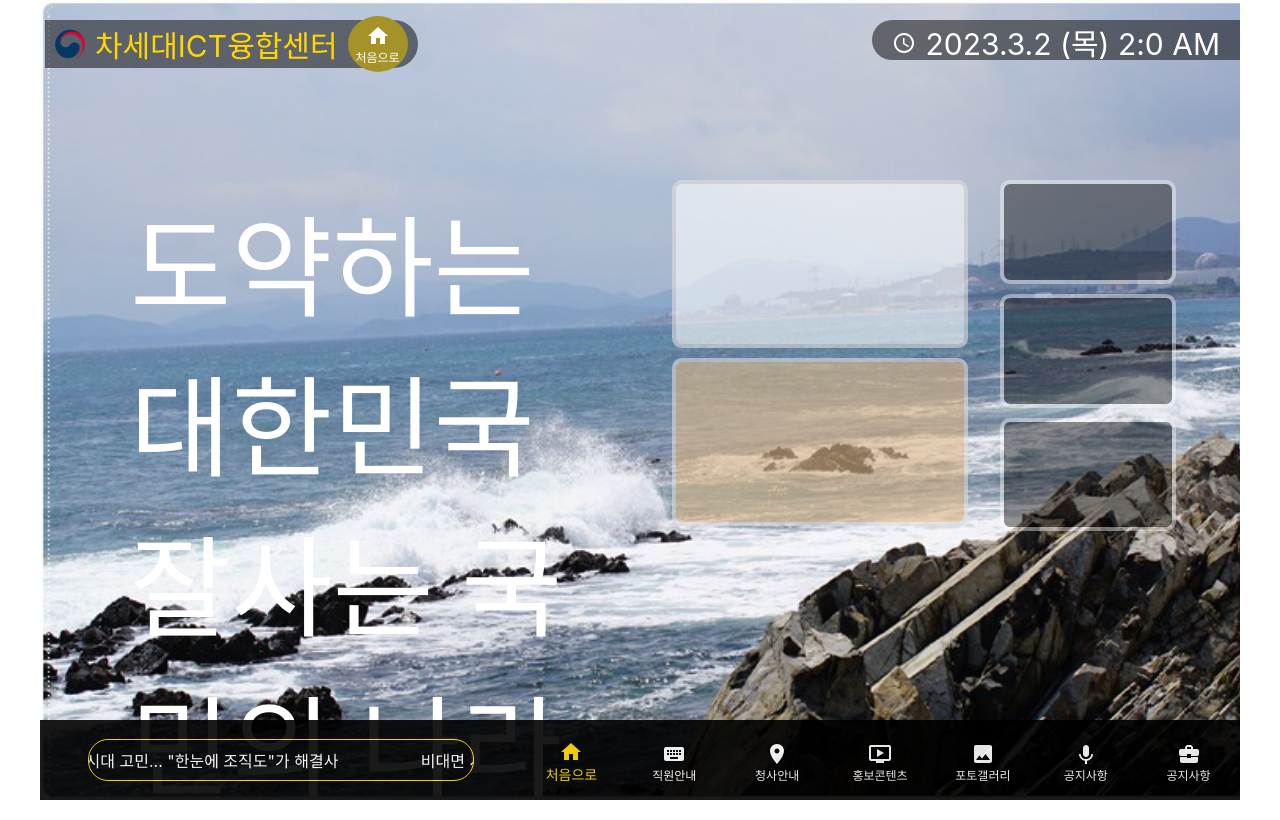
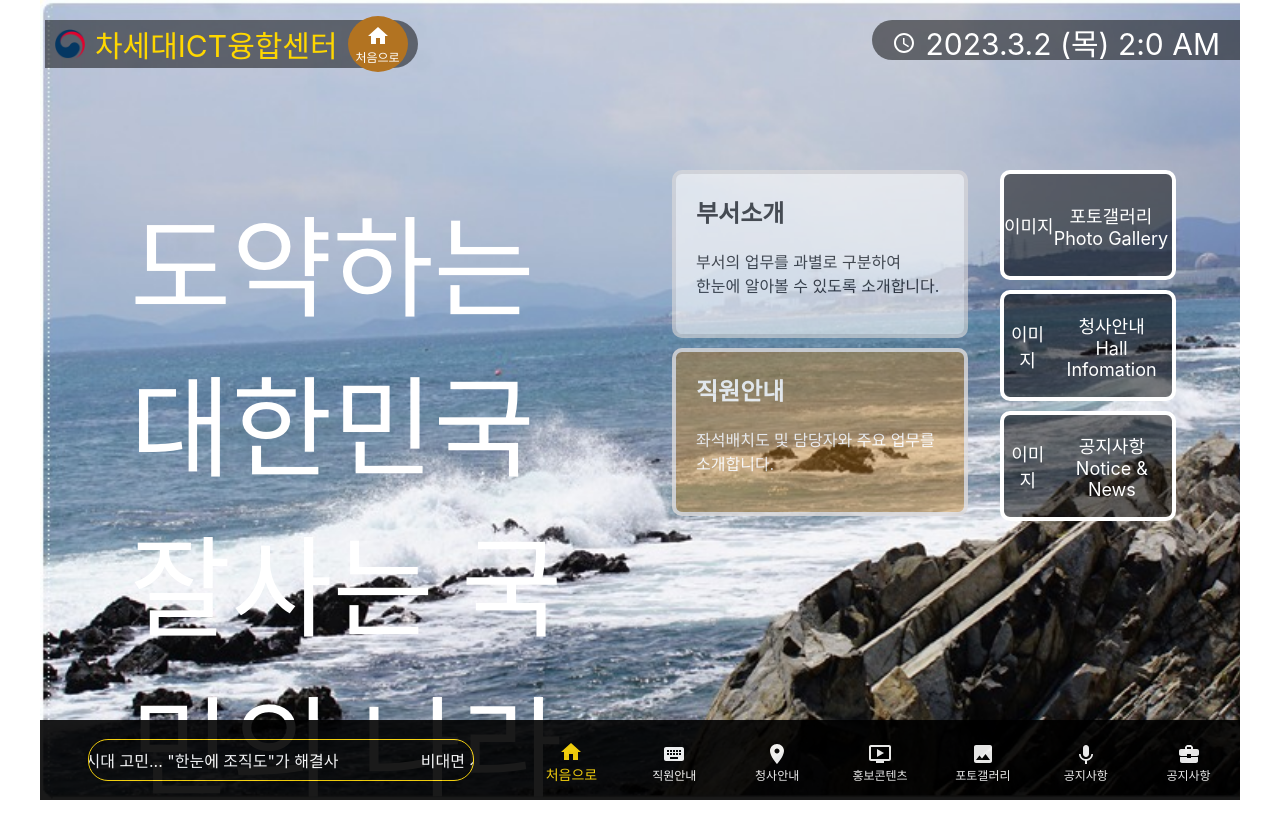
Before and after one commit to ChoiTobin/test, a React (Create React App) app: page / in a window 1280 px wide. Built offline with nearby package versions, Linux system fonts and the light colour scheme; a web font is replaced by a local one.

Commit message:
main put

```diff
--- a/src/components/Layout/Header.js
+++ b/src/components/Layout/Header.js
@@ -43,7 +43,7 @@
                 <BottomNavigation
                   className='circle'
                   showLabels
-                  sx={{ bgcolor: "rgb(165, 147, 40)" }}
+                  sx={{ bgcolor: "rgb(178, 115, 33)" }}
                   >
                 <BottomNavigationAction sx={{color:"white"}} value="처음으로"  label="처음으로" icon={<HomeIcon sx={{color:"white"}} />} />
                 </BottomNavigation>
--- a/src/pages/Home.js
+++ b/src/pages/Home.js
@@ -3,6 +3,7 @@
 import Footer from '../components/Layout/Footer'
 import image from '../image/HOME.png'
 import home from "./home.css";
+import { color, fontSize } from '@mui/system';
 
 function Home() {
   return (
@@ -18,15 +19,51 @@
             <div className='box3' style={{display:"flex"}}>
                 <div className='box4'>
                     <div className='box6'>
-                      <div className='box11'></div>
-                      <div className='box12'></div>
+                      <div className='box8'>
+                        <div className='box8-1'>
+                            <div>
+                              <h2>부서소개</h2>
+                            </div>
+                            <div>
+                              부서의 업무를 과별로 구분하여 <br/> 한눈에 알아볼 수 있도록 소개합니다.
+                            </div>
+                        </div>
+                      </div>
+                      <div className='box9'>
+                        <div className='box9-1'>
+                            <div>
+                              <h2>직원안내</h2>
+                            </div>
+                            <div >
+                              좌석배치도 및 담당자와 주요 업무를<br/> 소개합니다.
+                            </div>
+                          </div>
+                      </div>
                     </div>
                 </div>
                 <div className='box5'>
-                    <div className='box8'>
-                        <div className='box13'></div>
-                        <div className='box14'></div>
-                        <div className='box15'></div>
+                    <div className='box7'>
+                      <div className='box10'  style={{display:"flex",color:"white",textAlign:"center",alignItems:"center",fontSize:"18px"}}>
+                        <div>이미지</div>
+                        <div>
+                          <div>포토갤러리</div>
+                          <div>Photo Gallery</div>
+                        </div>
+                      </div>
+                      <div className='box11' style={{display:"flex",color:"white",textAlign:"center",alignItems:"center",fontSize:"18px"}}>
+                        <div>이미지</div>
+                        <div>
+                          <div>청사안내</div>
+                          <div>Hall Infomation</div>
+                        </div>
+                      </div>
+                      <div className='box12' style={{display:"flex",color:"white",textAlign:"center",alignItems:"center" ,fontSize:"18px"}}>
+                        <div>이미지</div>
+                        <div>
+                          <div>공지사항</div>
+                          <div>Notice & News</div>
+                        </div>
+                      </div>
                     </div>
                 </div>
             </div>
--- a/src/pages/home.css
+++ b/src/pages/home.css
@@ -40,66 +40,68 @@
 
 }
 
-.box8{
-        margin-top: 100px;
+.box7{
+        margin-top: 90px;
         width: 100%;
         height: 100%;
 }
-
-.box10{
-        width: 100%;
-        height: 33.33%;
-}
-.box11{
-
+.box8{
         margin: 0 auto;
-        margin-top: 100px;
+        margin-top: 90px;
         width: 80%;
         height: 50%;
         background-color: white;
         opacity: 0.6;
         border: 4px solid rgb(223, 220, 220);
         border-radius: 10px;
-
+}
+.box8-1{
+        margin-left: 20px;
 }
 
-.box12{
+.box9{
+        color: white;
         margin: 0 auto;
         margin-top: 10px;
         width: 80%;
         height: 50%;
-        background-color: burlywood;
-        opacity: 0.6;
+        background-color: rgb(178, 115, 33);
+        opacity: 0.8;
         border: 4px solid rgb(223, 220, 220);
         border-radius: 10px;
-
+        background-color: rgba(197, 125, 18, 0.5)
+}
+.box9-1{
+        margin-left: 20px;
 }
 
-.box13{
+.box10{
 
         border: 4px solid white;
         border-radius: 10px;
         width: 70%;
-        height: 30%;
-        opacity: 0.4;
+        height: 32%;
         background-color: black;
+        background-color: rgba(0, 0, 0, 0.5)
+
 }
-.box14{
+.box11{
         border: 4px solid white;
         border-radius: 10px;
         margin-top: 10px;
         width: 70%;
-        height: 33%;
-        opacity: 0.4;
+        height: 32%;
         background-color: black;
+        background-color: rgba(0, 0, 0, 0.5)
+
+
 }
-.box15{
-
+.box12{
         border: 4px solid white;
         border-radius: 10px;
         margin-top: 10px;
         width: 70%;
-        height: 33%;
+        height: 32%;
         background-color: black;
-        opacity: 0.4;
+        background-color: rgba(0, 0, 0, 0.5)
 }
```
